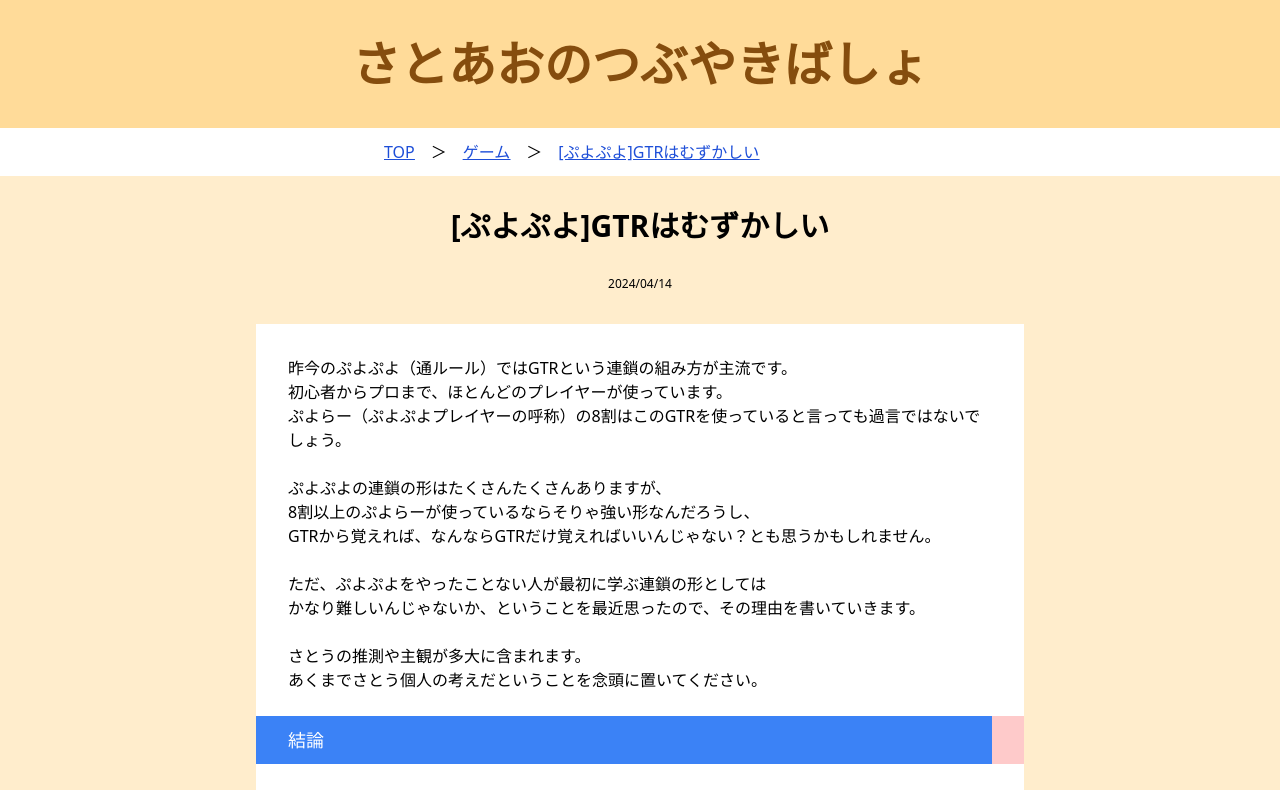
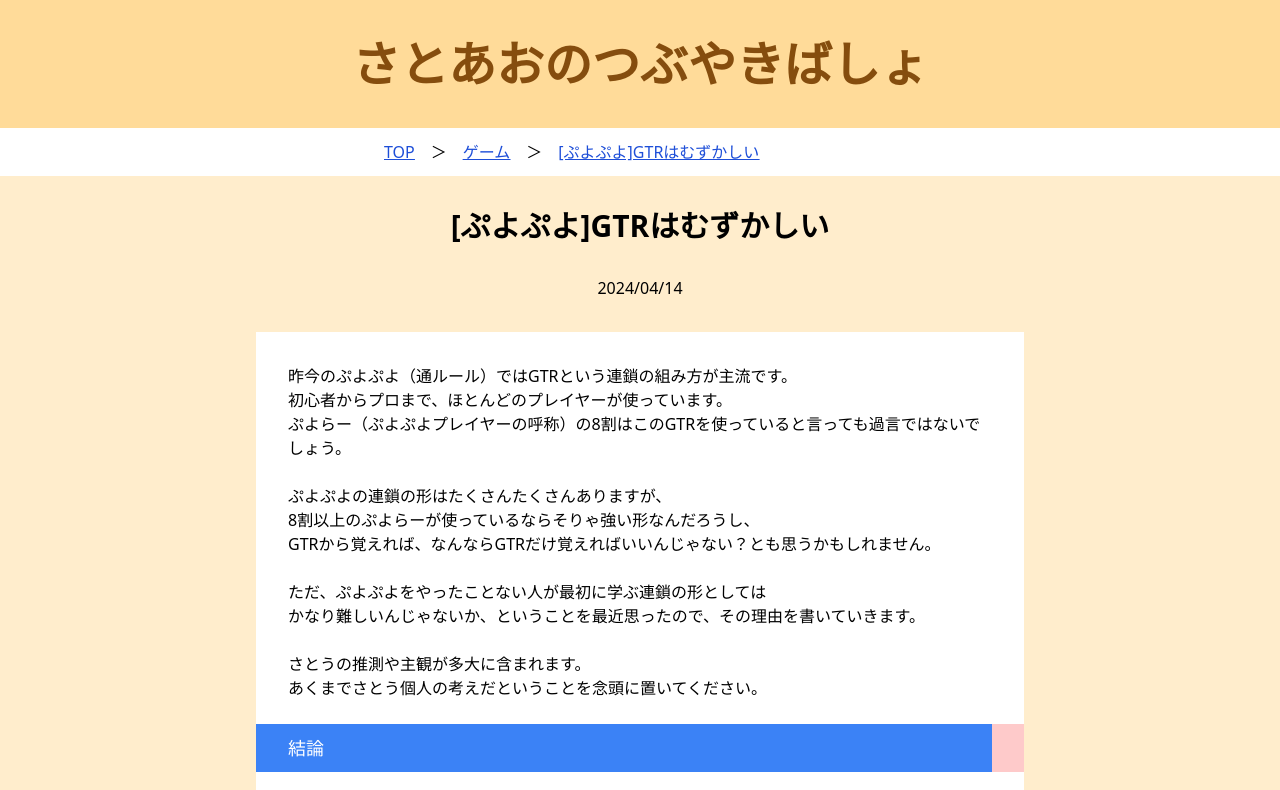
Before and after one commit to AoSato531/satoao-weblog, a Next.js app: page /game/1 in a window 1280 px wide. Shown: the top 790 px of the page. Built offline with nearby package versions, Linux system fonts and the light colour scheme.

Commit message:
日付文字がおかしいので修正

```diff
--- a/src/components/BlogTitleBlock.tsx
+++ b/src/components/BlogTitleBlock.tsx
@@ -9,7 +9,7 @@
       <div className="lg:text-3xl text-base flex-col font-bold h-auto lg:p-8 p-4">
         {title}
       </div>
-      <div className="lg:text-xm text-xs flex-col h-auto text-center">
+      <div className="lg:text-base text-xs flex-col h-auto text-center">
         {date}
       </div>
     </div>
```
